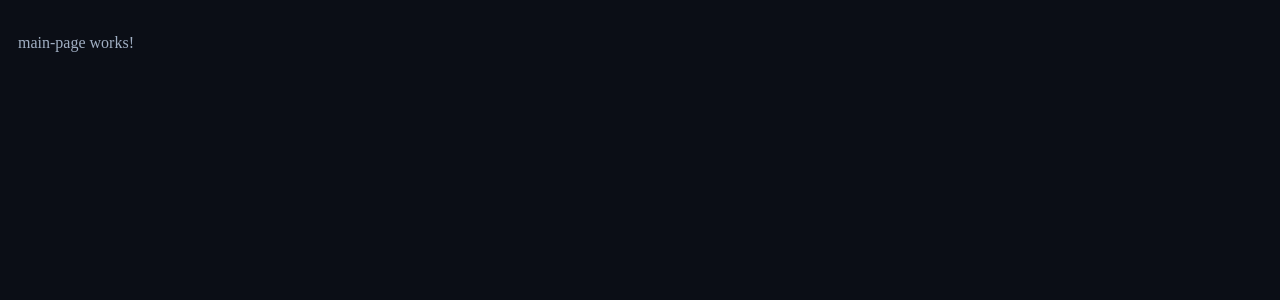
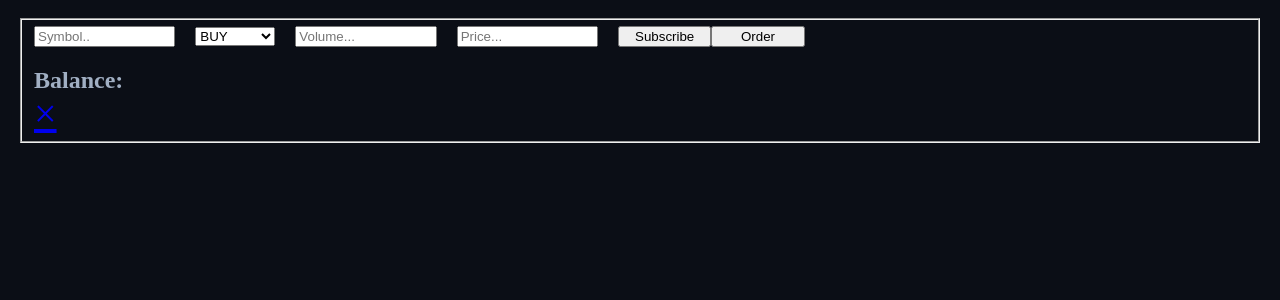
Before and after one commit to gsaukov/potok, an Angular app in the folder client/: page / in a window 1280 px wide. Shown: the top 300 px of the page. Built offline with nearby package versions, Linux system fonts and the light colour scheme; no server answers.

Commit message:
tool bar setup

```diff
--- a/client/src/app/main-page/main-page.component.html
+++ b/client/src/app/main-page/main-page.component.html
@@ -1 +1 @@
-<p>main-page works!</p>
+<app-trade-desc></app-trade-desc>
--- a/client/src/app/main-page/main-page.component.ts
+++ b/client/src/app/main-page/main-page.component.ts
@@ -1,10 +1,13 @@
 import {AfterViewInit, Component } from '@angular/core';
 import {SocketService} from '../services/socket.service';
+import {TradeDescComponent} from './trade-desc/trade-desc.component';
 
 @Component({
   selector: 'app-main-page',
   standalone: true,
-  imports: [],
+  imports: [
+    TradeDescComponent
+  ],
   templateUrl: './main-page.component.html',
   styleUrl: './main-page.component.scss'
 })
--- a/client/src/app/main-page/trade-desc/toolbar/toolbar.component.html
+++ b/client/src/app/main-page/trade-desc/toolbar/toolbar.component.html
@@ -13,13 +13,11 @@
         <button type="button" onClick="subscribe()" style="width: 7em;" >Subscribe</button>
         <button type="button" onClick="newOrder()" style="margin-right: 20px; width: 7em;" >Order</button>
         <div class="row">
-          <div class="col-6 col-md-3">
             <div class="row-container" >
               <h2>Balance:</h2>
               <h2><div id="balanceIndicator" style="margin-left: 5px; margin-right: 5px"></div></h2>
               <a href='#'  aria-label='Disconnect' onclick='sendDisconnect()' style="font-size: 40px; line-height: 0">&times;</a>
             </div>
-          </div>
         </div>
       </div>
     </fieldset>
--- a/client/src/app/main-page/trade-desc/trade-desc.component.html
+++ b/client/src/app/main-page/trade-desc/trade-desc.component.html
@@ -1 +1 @@
-<p>trade-desc works!</p>
+<app-toolbar></app-toolbar>
--- a/client/src/app/main-page/trade-desc/trade-desc.component.ts
+++ b/client/src/app/main-page/trade-desc/trade-desc.component.ts
@@ -1,9 +1,12 @@
 import { Component } from '@angular/core';
+import {ToolbarComponent} from './toolbar/toolbar.component';
 
 @Component({
   selector: 'app-trade-desc',
   standalone: true,
-  imports: [],
+  imports: [
+    ToolbarComponent
+  ],
   templateUrl: './trade-desc.component.html',
   styleUrl: './trade-desc.component.scss'
 })
```
